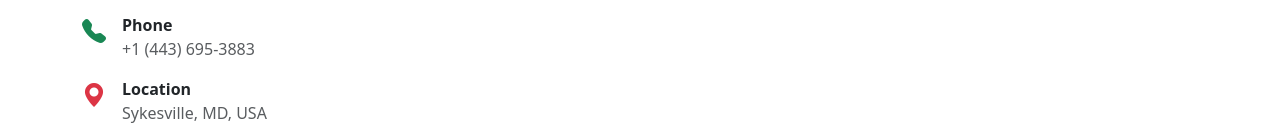
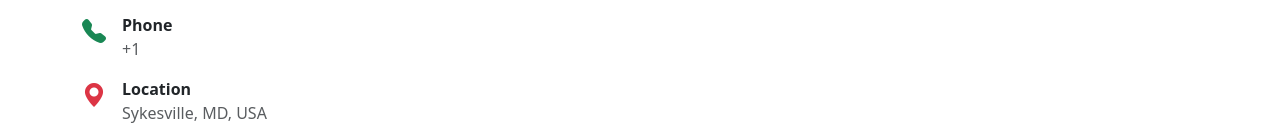
Before and after one commit to sgood3/is202-Portfolio2, a plain HTML site: page contact.html in a window 1280 px wide. Shown: the part 336-463 px from the top of the page. Drawn offline with nearby package versions, Linux system fonts and the light colour scheme.

Commit message:
modified

```diff
--- a/contact.html
+++ b/contact.html
@@ -56,7 +56,7 @@
             <i class="bi bi-telephone-fill text-success fs-4 me-3"></i>
             <div>
               <p class="fw-semibold mb-0">Phone</p>
-              <p class="text-muted mb-0">+1 (443) 695-3883</p>
+              <p class="text-muted mb-0">+1</p>
             </div>
           </div>
 
```
